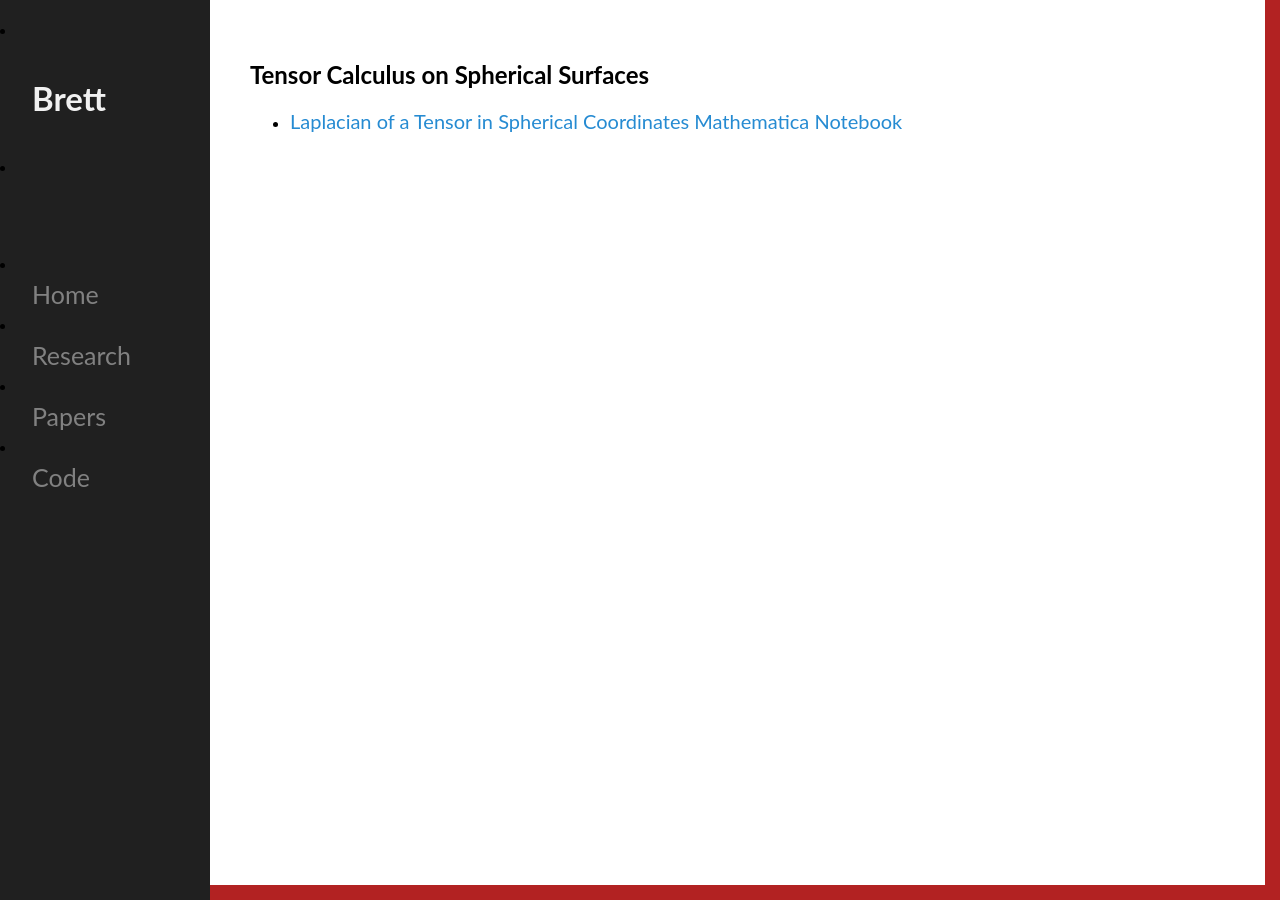
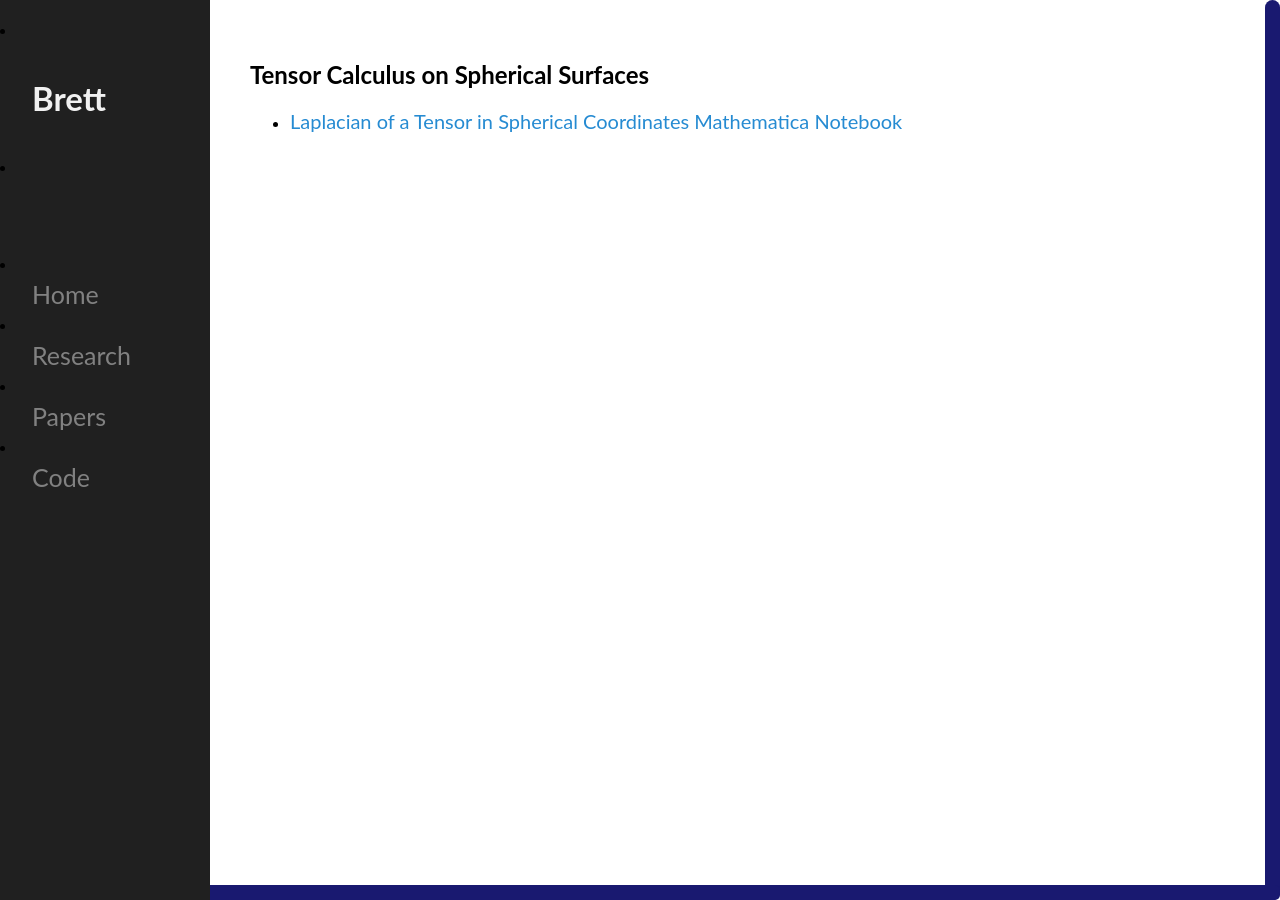
Before and after one commit to mckimb/mckimb.github.io, a Jekyll site: the page built from code/index.html, in a window 1280 px wide. Built offline with Jekyll 4.4.1, drawn with Linux system fonts in a browser that asks for light colours.

Commit message:
Update main.css

```diff
--- a/css/main.css
+++ b/css/main.css
@@ -22,12 +22,13 @@ body a:hover {
 }
 
 #top, #bottom, #left, #right {
-	background: #B22222;
+	background: #191970;
 	position: fixed;
 	}
 	#left, #right {
 		top: 0; bottom: 0;
 		width: 15px;
+		border-radius: 15px;
 		}
 		#left { left: 0; }
 		#right { right: 0; }
@@ -35,6 +36,7 @@ body a:hover {
 	 #bottom {
 		left: 0; right: 0;
 		height: 15px;
+		border-radius: 5px;
 		}
 		#top { top: 0; }
 		#bottom { bottom: 0; }
```
